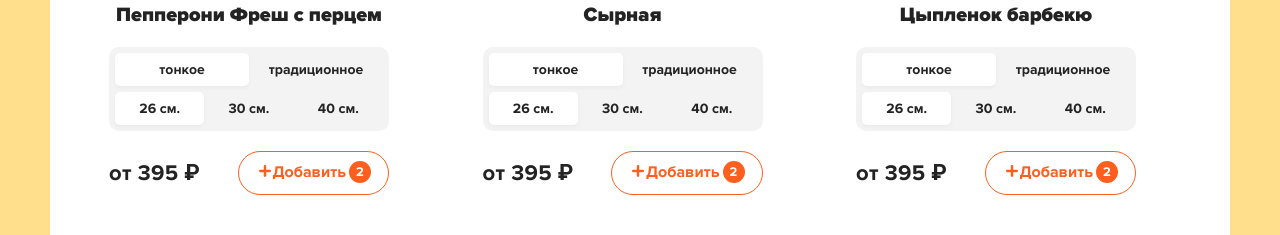
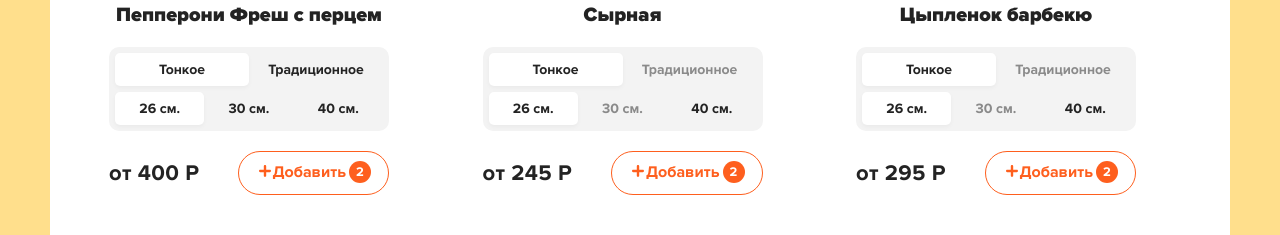
Before and after one commit to TazievII/pizza-react.github.io, a React (Create React App) app: page / in a window 1280 px wide. Shown: the part 565-800 px from the top of the page. Built offline with nearby package versions, Linux system fonts and the light colour scheme.

Commit message:
Блок пицц, proptypes

```diff
--- a/package.json
+++ b/package.json
@@ -6,8 +6,10 @@
     "@testing-library/jest-dom": "^4.2.4",
     "@testing-library/react": "^9.5.0",
     "@testing-library/user-event": "^7.2.1",
+    "axios": "^0.19.2",
     "classnames": "^2.2.6",
     "node-sass": "^4.14.1",
+    "prop-types": "^15.7.2",
     "react": "^16.13.1",
     "react-dom": "^16.13.1",
     "react-router-dom": "^5.2.0",
--- a/public/db.json
+++ b/public/db.json
@@ -6,7 +6,7 @@
         "name": "Пепперони Фреш с перцем",
         "types": [0, 1],
         "sizes": [26, 30, 40],
-        "price": 803,
+        "price": 400,
         "category": 0,
         "rating": 4
       },
@@ -46,7 +46,7 @@
         "name": "Чизбургер-пицца",
         "types": [0, 1],
         "sizes": [26, 30, 40],
-        "price": 415,
+        "price": 320,
         "category": 3,
         "rating": 8
       },
@@ -56,7 +56,7 @@
         "name": "Крэйзи пепперони",
         "types": [0],
         "sizes": [30, 40],
-        "price": 580,
+        "price": 399,
         "category": 2,
         "rating": 2
       },
@@ -66,7 +66,7 @@
         "name": "Пепперони",
         "types": [0, 1],
         "sizes": [26, 30, 40],
-        "price": 675,
+        "price": 299,
         "category": 1,
         "rating": 9
       },
@@ -76,7 +76,7 @@
         "name": "Маргарита",
         "types": [0, 1],
         "sizes": [26, 30, 40],
-        "price": 450,
+        "price": 315,
         "category": 4,
         "rating": 10
       },
--- a/src/App.js
+++ b/src/App.js
@@ -1,4 +1,5 @@
 import React from 'react';
+import axios from 'axios';
 import { Route } from 'react-router-dom';
 import { Header } from './components';
 import { HomePage, Cart } from './pages';
@@ -7,12 +8,9 @@ function App() {
   const [pizzas, setPizzas] = React.useState([]);
 
   React.useEffect(() => {
-    fetch('http://localhost:3000/db.json')
-      .then((res) => res.json())
-      .then((json) => {
-        setPizzas(json.pizzas);
-      })
-      .catch((err) => console.log(err.message('Ошибка')));
+    axios.get('http://localhost:3000/db.json').then(({ data }) => {
+     setPizzas(data.pizzas);
+    })
   }, []);
 
   return (
--- a/src/components/PizzaItem.js
+++ b/src/components/PizzaItem.js
@@ -1,27 +1,55 @@
-import React from 'react'
+import React from 'react';
+import PropTypes, { number } from 'prop-types';
+import classNames from 'classnames';
 
-function PizzaItem({ name }) {
+function PizzaItem({ name, imageUrl, price, types, sizes }) {
+  const typeNames = ['Тонкое', 'Традиционное'];
+  const sizesNames = [26, 30, 40];
+  const [activeType, setActiveType] = React.useState(types[0]);
+  const [activeSize, setActiveSize] = React.useState(sizes[0]);
+
+  const selectType = (index) => {
+    setActiveType(index);
+  };
+
+  const selectSizeType = (index) => {
+    setActiveSize(index);
+  };
+
   return (
     <div className="pizza-block">
-          <img
-            className="pizza-block__image"
-            src="https://dodopizza-a.akamaihd.net/static/Img/Products/Pizza/ru-RU/b750f576-4a83-48e6-a283-5a8efb68c35d.jpg"
-            alt="Pizza"
-          />
+      <img className="pizza-block__image" src={imageUrl} alt="Pizza" />
       <h4 className="pizza-block__title">{name}</h4>
       <div className="pizza-block__selector">
         <ul>
-              <li className="active">тонкое</li>
-              <li>традиционное</li>
+          {typeNames.map((type, index) => (
+            <li
+              key={type}
+              onClick={() => selectType(index)}
+              className={classNames({
+                active: activeType === index,
+                disabled: !types.includes(index),
+              })}>
+              {type}
+            </li>
+          ))}
         </ul>
         <ul>
-              <li className="active">26 см.</li>
-              <li>30 см.</li>
-              <li>40 см.</li>
+          {sizesNames.map((size) => (
+            <li
+              onClick={() => selectSizeType(size)}
+              key={size}
+              className={classNames({
+                active: activeSize === size,
+                disabled: !sizes.includes(size),
+              })}>
+              {size} см.
+            </li>
+          ))}
         </ul>
       </div>
       <div className="pizza-block__bottom">
-            <div className="pizza-block__price">от 395 ₽</div>
+        <div className="pizza-block__price">от {price} P</div>
         <div className="button button--outline button--add">
           <svg
             width="12"
@@ -39,7 +67,15 @@ function PizzaItem({ name }) {
         </div>
       </div>
     </div>
-    )
+  );
 }
 
-export default PizzaItem
+PizzaItem.propTypes = {
+  name: PropTypes.string.isRequired,
+  size: PropTypes.arrayOf(number).isRequired,
+  price: PropTypes.number.isRequired,
+  types: PropTypes.arrayOf(number).isRequired,
+  imageUrl: PropTypes.string.isRequired
+};
+
+export default PizzaItem;
--- a/src/pages/Homepage.js
+++ b/src/pages/Homepage.js
@@ -14,7 +14,7 @@ function Homepage({ items }) {
       <h2 className="content__title">Все пиццы</h2>
       <div className="content__items">
         {items.map((obj) => (
-          <PizzaItem key={obj.id} name={obj.name} />
+          <PizzaItem key={obj.id} {...obj} />
         ))}
       </div>
     </div>
--- a/src/scss/components/_pizza-block.scss
+++ b/src/scss/components/_pizza-block.scss
@@ -48,6 +48,10 @@
           border-radius: 5px;
           cursor: auto;
         }
+        &.disabled {
+          opacity: .5;
+          pointer-events: none;
+        }
       }
     }
   }
```
Also changed, not shown: 1 other file (tests, documents, lock files or other folders). Lines whose indentation alone changed are shown as unchanged.
